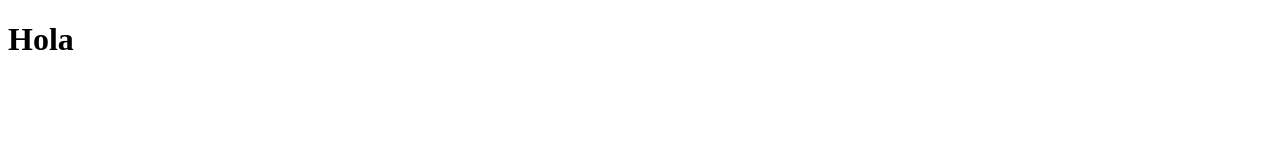
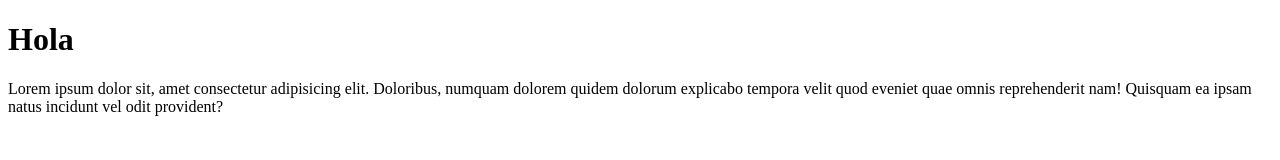
Before and after one commit to makyp/tallergitygithub, a plain HTML site: page index.html in a window 1280 px wide. Drawn offline with Linux system fonts and the light colour scheme.

Commit message:
Adicione un parrafo

```diff
--- a/index.html
+++ b/index.html
@@ -7,5 +7,6 @@
 </head>
 <body>
     <h1>Hola</h1>
+    <p>Lorem ipsum dolor sit, amet consectetur adipisicing elit. Doloribus, numquam dolorem quidem dolorum explicabo tempora velit quod eveniet quae omnis reprehenderit nam! Quisquam ea ipsam natus incidunt vel odit provident?</p>
 </body>
 </html>
```
